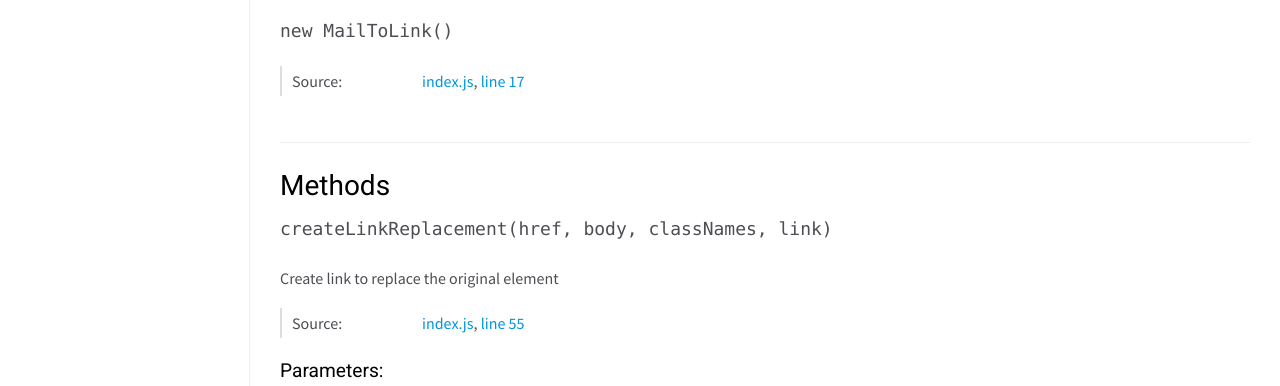
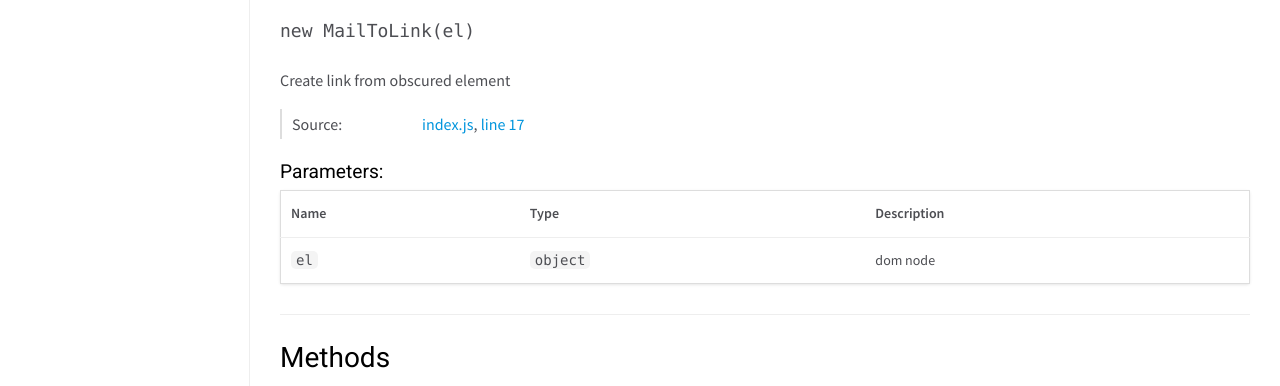
Before and after one commit to Threespot/mailto, a website: page docs/MailToLink.html in a window 1280 px wide. Shown: the part 339-725 px from the top of the page. Drawn offline with nearby package versions, Linux system fonts and the light colour scheme.

Commit message:
building docs

```diff
--- a/docs/MailToLink.html
+++ b/docs/MailToLink.html
@@ -69,11 +69,15 @@ Becomes: <a href="mailto:hello@threespot.com"><b>hello@threespot.com</b></a></di
     <h2>Constructor</h2>
 
 
-    <h4 class="name" id="MailToLink"><span class="type-signature"></span>new MailToLink<span class="signature">()</span><span class="type-signature"></span></h4>
+    <h4 class="name" id="MailToLink"><span class="type-signature"></span>new MailToLink<span class="signature">(el)</span><span class="type-signature"></span></h4>
 
 
 
 
+
+<div class="description">
+    Create link from obscured element
+</div>
 
 
 
@@ -125,6 +129,58 @@ Becomes: <a href="mailto:hello@threespot.com"><b>hello@threespot.com</b></a></di
 
 
 
+
+
+    <h5>Parameters:</h5>
+
+
+<table class="params">
+    <thead>
+    <tr>
+
+        <th>Name</th>
+
+
+        <th>Type</th>
+
+
+
+
+
+        <th class="last">Description</th>
+    </tr>
+    </thead>
+
+    <tbody>
+
+
+        <tr>
+
+                <td class="name"><code>el</code></td>
+
+
+            <td class="type">
+
+
+<span class="param-type"><code>object</code></span>
+
+
+
+            </td>
+
+
+
+
+
+            <td class="description last">
+                dom node
+
+            </td>
+        </tr>
+
+
+    </tbody>
+</table>
 
 
 
@@ -209,7 +265,7 @@ Becomes: <a href="mailto:hello@threespot.com"><b>hello@threespot.com</b></a></di
 
     <dt class="tag-source">Source:</dt>
     <dd class="tag-source"><ul class="dummy"><li>
-        <a href="index.js.html">index.js</a>, <a href="index.js.html#line55">line 55</a>
+        <a href="index.js.html">index.js</a>, <a href="index.js.html#line59">line 59</a>
     </li></ul></dd>
 
 
@@ -422,7 +478,7 @@ Becomes: <a href="mailto:hello@threespot.com"><b>hello@threespot.com</b></a></di
 
     <dt class="tag-source">Source:</dt>
     <dd class="tag-source"><ul class="dummy"><li>
-        <a href="index.js.html">index.js</a>, <a href="index.js.html#line68">line 68</a>
+        <a href="index.js.html">index.js</a>, <a href="index.js.html#line72">line 72</a>
     </li></ul></dd>
 
 
@@ -551,7 +607,7 @@ Becomes: <a href="mailto:hello@threespot.com"><b>hello@threespot.com</b></a></di
 <br class="clear">
 
 <footer>
-    Generated by <a href="https://github.com/jsdoc3/jsdoc">JSDoc 3.5.5</a> on Tue Jan 02 2018 15:34:41 GMT-0500 (EST) using the Minami theme.
+    Generated by <a href="https://github.com/jsdoc3/jsdoc">JSDoc 3.5.5</a> on Tue Jan 02 2018 15:41:22 GMT-0500 (EST) using the Minami theme.
 </footer>
 
 <script>prettyPrint();</script>
```
Also changed, not shown: docs/index.html (+1 -1 lines), docs/index.js.html (+5 -1 lines).
